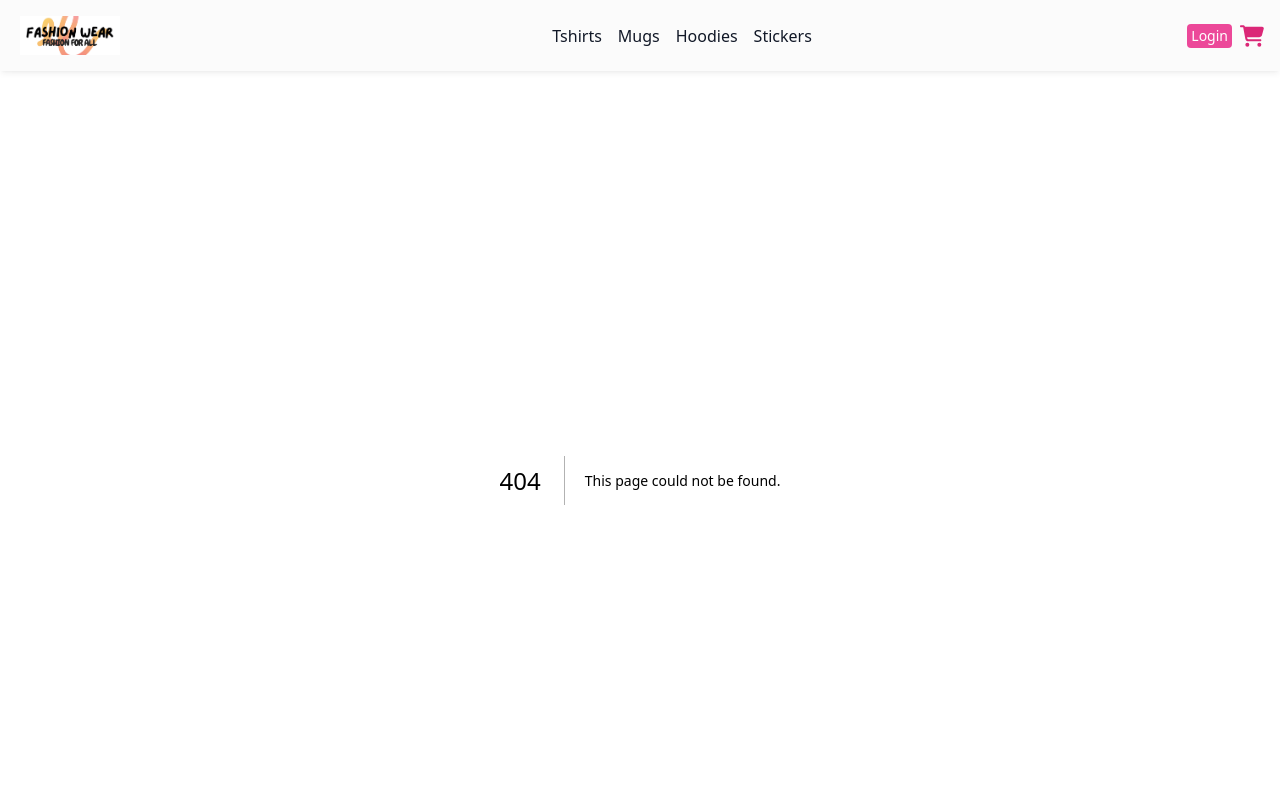
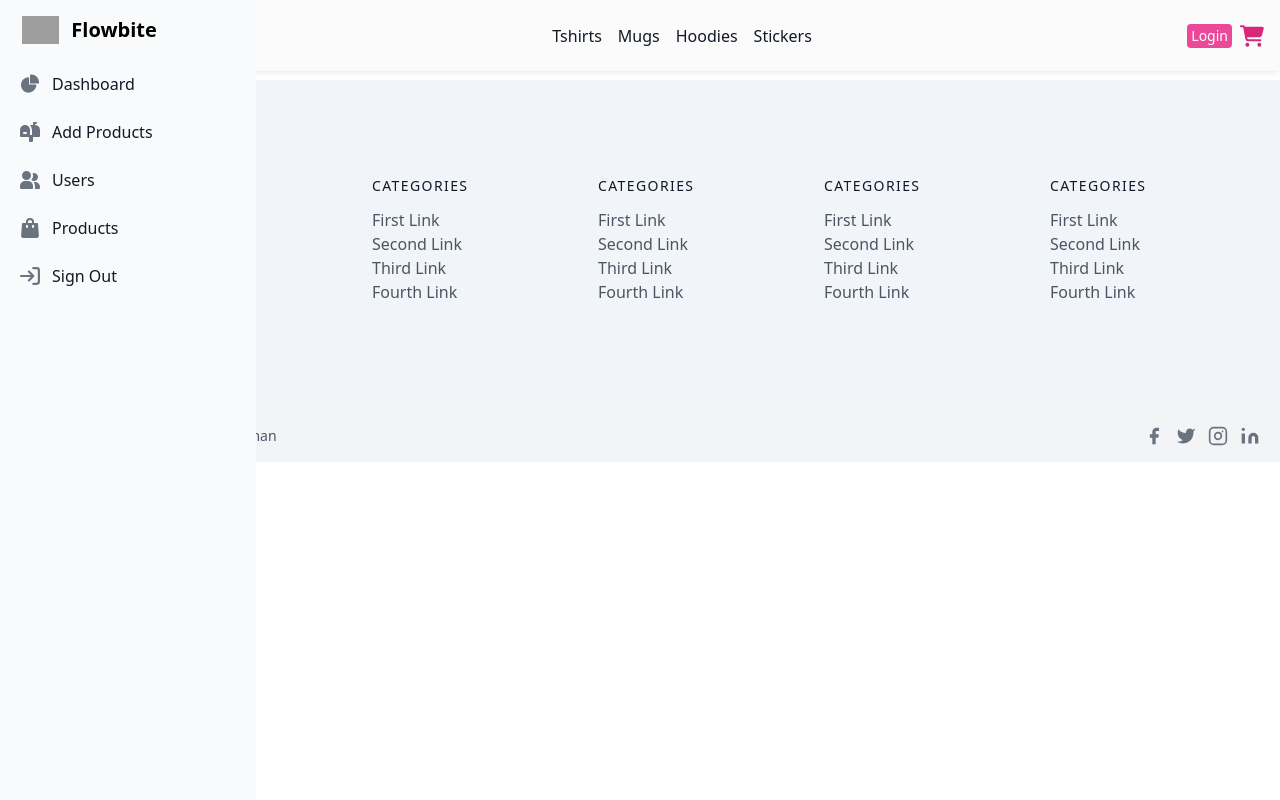
Before and after one commit to Laraib007/Ecommerce-NextJs-Project, a Next.js app: page /admin/sideBar in a window 1280 px wide. Before the commit this address had no page. Shown: the top 800 px of the page. Built offline with nearby package versions, Linux system fonts and the light colour scheme; grey boxes are pictures that could not be loaded.

Commit message:
creating sidebar seprate

```diff
--- /dev/null
+++ b/src/pages/admin/sideBar.js
@@ -0,0 +1,67 @@
+import React from 'react'
+
+const Sidebar = () => {
+  return (
+    <><button data-drawer-target="logo-sidebar" data-drawer-toggle="logo-sidebar" aria-controls="logo-sidebar" type="button" class="inline-flex items-center p-2 mt-2 ms-3 text-sm text-gray-500 rounded-lg sm:hidden hover:bg-gray-100 focus:outline-none focus:ring-2 focus:ring-gray-200 dark:text-gray-400 dark:hover:bg-gray-700 dark:focus:ring-gray-600">
+    <span class="sr-only">Open sidebar</span>
+    <svg class="w-6 h-6" aria-hidden="true" fill="currentColor" viewBox="0 0 20 20" xmlns="http://www.w3.org/2000/svg">
+    <path clip-rule="evenodd" fill-rule="evenodd" d="M2 4.75A.75.75 0 012.75 4h14.5a.75.75 0 010 1.5H2.75A.75.75 0 012 4.75zm0 10.5a.75.75 0 01.75-.75h7.5a.75.75 0 010 1.5h-7.5a.75.75 0 01-.75-.75zM2 10a.75.75 0 01.75-.75h14.5a.75.75 0 010 1.5H2.75A.75.75 0 012 10z"></path>
+    </svg>
+ </button>
+
+ <aside id="logo-sidebar" class="fixed top-0 left-0 z-40 w-64 h-screen transition-transform -translate-x-full sm:translate-x-0" aria-label="Sidebar">
+    <div class="h-full px-3 py-4 overflow-y-auto bg-gray-50 dark:bg-gray-800">
+       <a href="https://flowbite.com/" class="flex items-center ps-2.5 mb-5">
+          <img src="https://flowbite.com/docs/images/logo.svg" class="h-6 me-3 sm:h-7" alt="Flowbite Logo" />
+          <span class="self-center text-xl font-semibold whitespace-nowrap dark:text-white">Flowbite</span>
+       </a>
+       <ul class="space-y-2 font-medium">
+          <li>
+             <a href="/admin" class="flex items-center p-2 text-gray-900 rounded-lg dark:text-white hover:bg-gray-100 dark:hover:bg-gray-700 group">
+                <svg class="w-5 h-5 text-gray-500 transition duration-75 dark:text-gray-400 group-hover:text-gray-900 dark:group-hover:text-white" aria-hidden="true" xmlns="http://www.w3.org/2000/svg" fill="currentColor" viewBox="0 0 22 21">
+                   <path d="M16.975 11H10V4.025a1 1 0 0 0-1.066-.998 8.5 8.5 0 1 0 9.039 9.039.999.999 0 0 0-1-1.066h.002Z"/>
+                   <path d="M12.5 0c-.157 0-.311.01-.565.027A1 1 0 0 0 11 1.02V10h8.975a1 1 0 0 0 1-.935c.013-.188.028-.374.028-.565A8.51 8.51 0 0 0 12.5 0Z"/>
+                </svg>
+                <span class="ms-3">Dashboard</span>
+             </a>
+          </li>
+          <li>
+             <a href="/admin" class="flex items-center p-2 text-gray-900 rounded-lg dark:text-white hover:bg-gray-100 dark:hover:bg-gray-700 group">
+                <svg class="shrink-0 w-5 h-5 text-gray-500 transition duration-75 dark:text-gray-400 group-hover:text-gray-900 dark:group-hover:text-white" aria-hidden="true" xmlns="http://www.w3.org/2000/svg" fill="currentColor" viewBox="0 0 20 20">
+                   <path d="m17.418 3.623-.018-.008a6.713 6.713 0 0 0-2.4-.569V2h1a1 1 0 1 0 0-2h-2a1 1 0 0 0-1 1v2H9.89A6.977 6.977 0 0 1 12 8v5h-2V8A5 5 0 1 0 0 8v6a1 1 0 0 0 1 1h8v4a1 1 0 0 0 1 1h2a1 1 0 0 0 1-1v-4h6a1 1 0 0 0 1-1V8a5 5 0 0 0-2.582-4.377ZM6 12H4a1 1 0 0 1 0-2h2a1 1 0 0 1 0 2Z"/>
+                </svg>
+                <span class="flex-1 ms-3 whitespace-nowrap">Add Products</span>
+                {/* <span class="inline-flex items-center justify-center w-3 h-3 p-3 ms-3 text-sm font-medium text-blue-800 bg-blue-100 rounded-full dark:bg-blue-900 dark:text-blue-300">3</span> */}
+             </a>
+          </li>
+          <li>
+             <a href="#" class="flex items-center p-2 text-gray-900 rounded-lg dark:text-white hover:bg-gray-100 dark:hover:bg-gray-700 group">
+                <svg class="shrink-0 w-5 h-5 text-gray-500 transition duration-75 dark:text-gray-400 group-hover:text-gray-900 dark:group-hover:text-white" aria-hidden="true" xmlns="http://www.w3.org/2000/svg" fill="currentColor" viewBox="0 0 20 18">
+                   <path d="M14 2a3.963 3.963 0 0 0-1.4.267 6.439 6.439 0 0 1-1.331 6.638A4 4 0 1 0 14 2Zm1 9h-1.264A6.957 6.957 0 0 1 15 15v2a2.97 2.97 0 0 1-.184 1H19a1 1 0 0 0 1-1v-1a5.006 5.006 0 0 0-5-5ZM6.5 9a4.5 4.5 0 1 0 0-9 4.5 4.5 0 0 0 0 9ZM8 10H5a5.006 5.006 0 0 0-5 5v2a1 1 0 0 0 1 1h11a1 1 0 0 0 1-1v-2a5.006 5.006 0 0 0-5-5Z"/>
+                </svg>
+                <span class="flex-1 ms-3 whitespace-nowrap">Users</span>
+             </a>
+          </li>
+          <li>
+             <a href="/admin/products" class="flex items-center p-2 text-gray-900 rounded-lg dark:text-white hover:bg-gray-100 dark:hover:bg-gray-700 group">
+                <svg class="shrink-0 w-5 h-5 text-gray-500 transition duration-75 dark:text-gray-400 group-hover:text-gray-900 dark:group-hover:text-white" aria-hidden="true" xmlns="http://www.w3.org/2000/svg" fill="currentColor" viewBox="0 0 18 20">
+                   <path d="M17 5.923A1 1 0 0 0 16 5h-3V4a4 4 0 1 0-8 0v1H2a1 1 0 0 0-1 .923L.086 17.846A2 2 0 0 0 2.08 20h13.84a2 2 0 0 0 1.994-2.153L17 5.923ZM7 9a1 1 0 0 1-2 0V7h2v2Zm0-5a2 2 0 1 1 4 0v1H7V4Zm6 5a1 1 0 1 1-2 0V7h2v2Z"/>
+                </svg>
+                <span class="flex-1 ms-3 whitespace-nowrap">Products</span>
+             </a>
+          </li>
+          <li>
+             <a href="#" class="flex items-center p-2 text-gray-900 rounded-lg dark:text-white hover:bg-gray-100 dark:hover:bg-gray-700 group">
+                <svg class="shrink-0 w-5 h-5 text-gray-500 transition duration-75 dark:text-gray-400 group-hover:text-gray-900 dark:group-hover:text-white" aria-hidden="true" xmlns="http://www.w3.org/2000/svg" fill="none" viewBox="0 0 18 16">
+                   <path stroke="currentColor" stroke-linecap="round" stroke-linejoin="round" stroke-width="2" d="M1 8h11m0 0L8 4m4 4-4 4m4-11h3a2 2 0 0 1 2 2v10a2 2 0 0 1-2 2h-3"/>
+                </svg>
+                <span class="flex-1 ms-3 whitespace-nowrap">Sign Out</span>
+             </a>
+          </li>
+         </ul>
+    </div>
+ </aside></>
+  )
+}
+
+export default Sidebar
```
